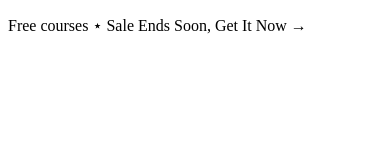
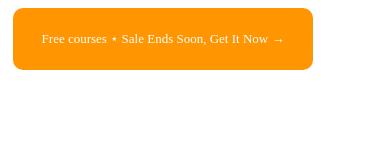
Before and after one commit to seay0006/mtm6201-midtermpractise, a plain HTML site: page homepage/index.html in a window 390 px wide. Drawn offline with Linux system fonts and the light colour scheme.

```diff
--- a/homepage/style.css
+++ b/homepage/style.css
@@ -3,12 +3,14 @@
 @media screen and (min-width: 1084px) and (max-width:1440px){
 html {
     max-width: 1440px;
+    font-size: large;
 }
 }
 /* Laptop Screen Sizes */
 @media screen and (min-width:391px) and (max-width:1083px){
 html {
     max-width: 1083px;
+    font-size: medium;
 }
 }
 
@@ -17,5 +19,20 @@
 @media only screen and (max-width:390px){
 html {
     max-width: 390px;
+    font-size: small;
+}
+.span {
+    max-width: 390px !important;
+    width: 100%;
+}
+
+.salesheader {
+    border-radius: 10px;
+    width: 280px;
+    padding: 10px;
+    margin: 5px;
+    background-color: #ff9500;
+    color: white;
+    text-align: center;
 }
 }
```
Also changed, not shown: courses/courses.css (added), courses/courses.html (added), coursesopen/coursesopen.css (added), coursesopen/coursesopen.html (added), images/homepage/comapnylogomobile.png (added), images/homepage/dropdownmobile.png (added), images/homepage/lightningboltmobile.png (added).
